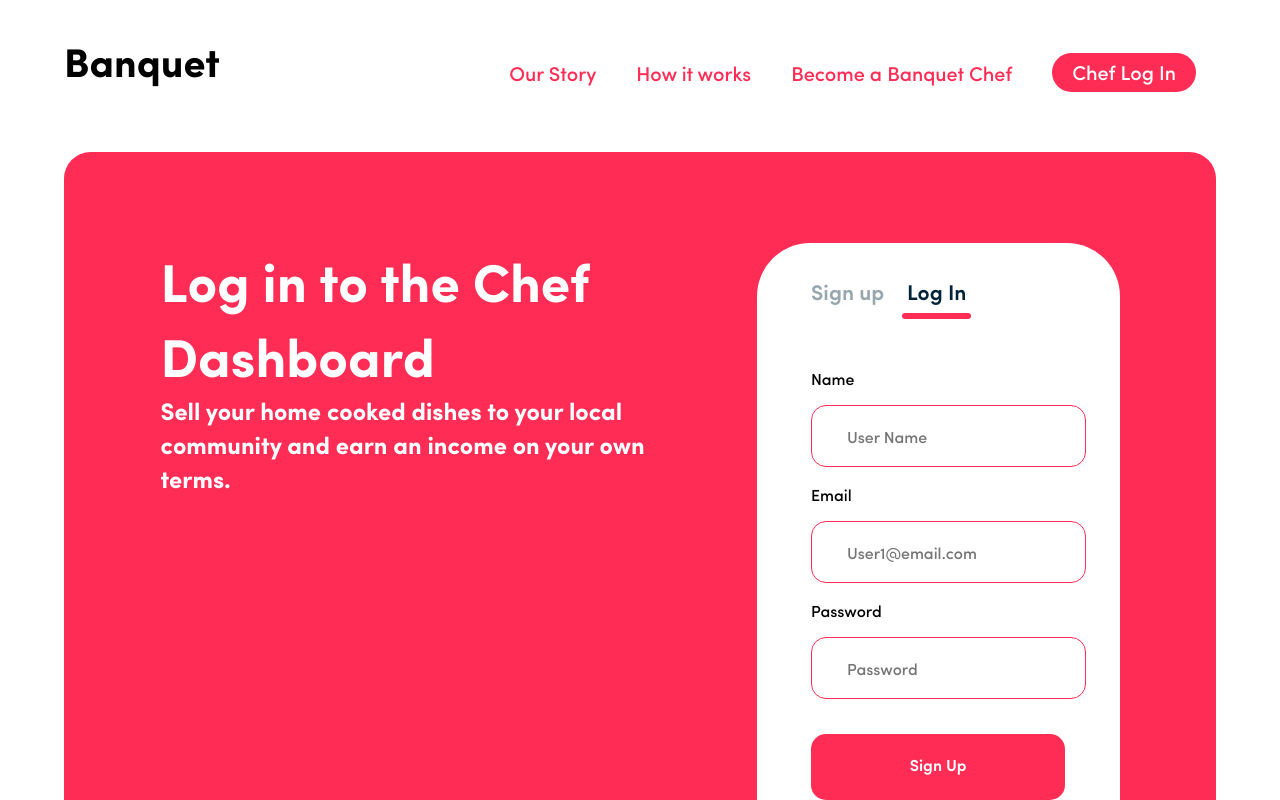
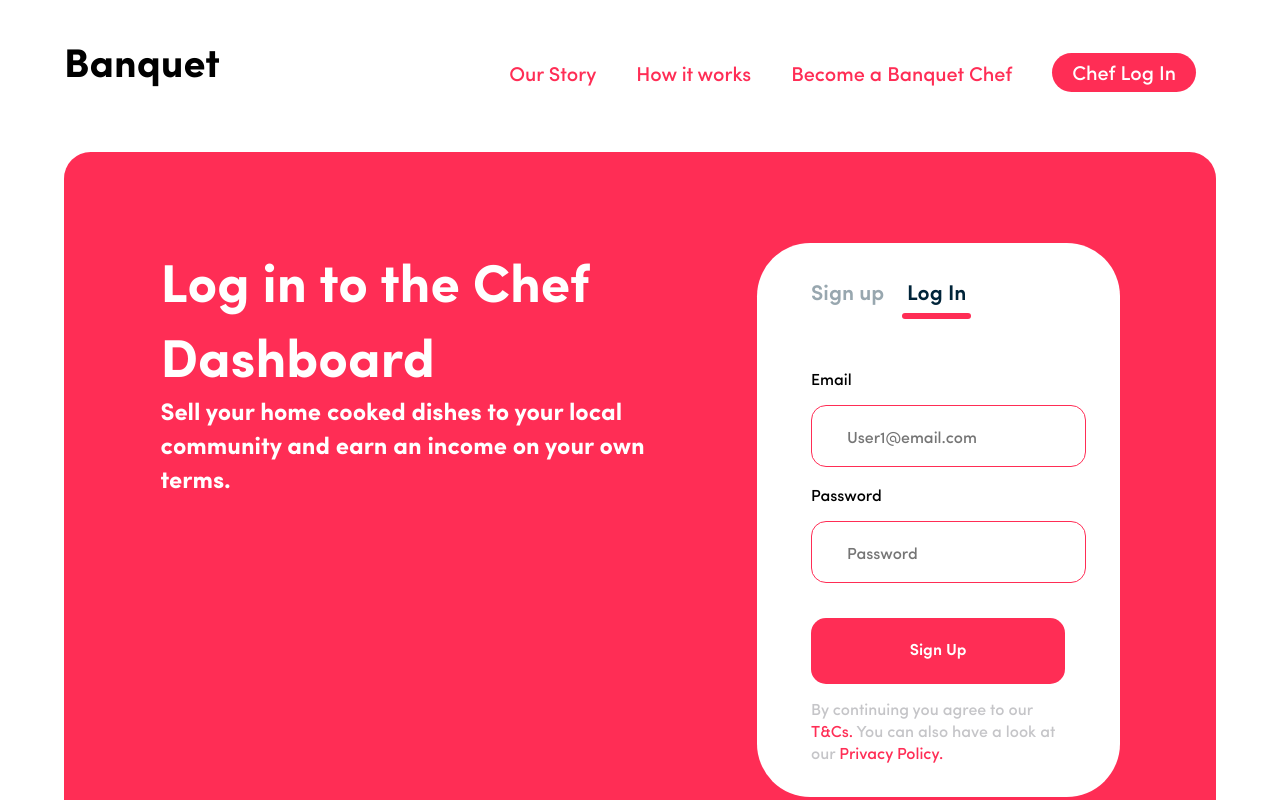
Before and after one commit to alex-ghz/banquet, a React (Create React App) app in the folder client/: page /login in a window 1280 px wide. Shown: the top 800 px of the page. Built offline with nearby package versions, Linux system fonts and the light colour scheme.

Commit message:
remove name from login

```diff
--- a/client/src/pages/noAuth/login/login.component.jsx
+++ b/client/src/pages/noAuth/login/login.component.jsx
@@ -59,9 +59,6 @@ class Login extends React.Component {
 									<div className="login-btn sb_sofia btn_underline">Log In</div>
 								</Link>
 							</div>
-							<p className="input_name medium_sofia">Name</p>
-							<input type="text" className="first_name_login medium_sofia" placeholder="User Name"
-								   name="first-name"/>
 							<p className="input_name medium_sofia">Email</p>
 							<input type="text" className="email_address_login medium_sofia"
 								   onChange={ this.handleChange }
--- a/client/src/pages/noAuth/login/login.styles.scss
+++ b/client/src/pages/noAuth/login/login.styles.scss
@@ -11,7 +11,7 @@
     justify-content: space-around;
     width: 90%;
     margin: 0 auto;
-    padding: 68pt 0 130pt 0;
+    padding: 68pt 0 68pt 0;
 }
 
 .login_page_title {
```
